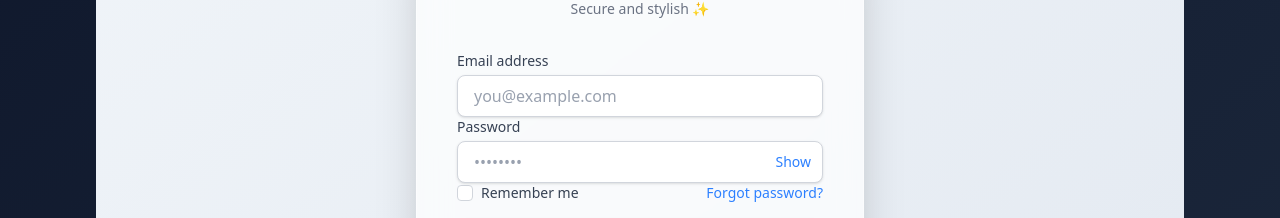
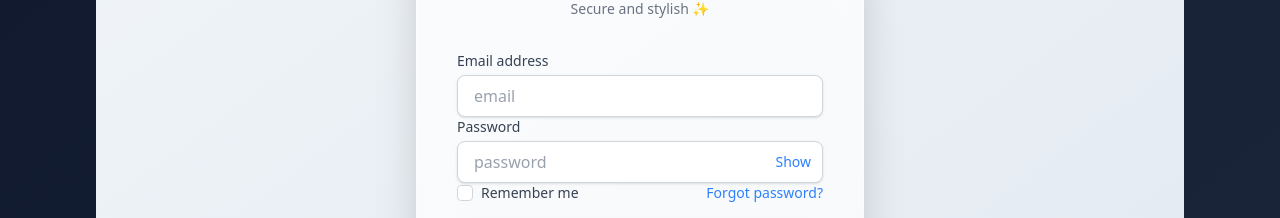
Before and after one commit to GiroeStefanBogdan/rideshare-frontend, a SvelteKit app: page /login in a window 1280 px wide. Shown: the part 331-549 px from the top of the page. Built offline with nearby package versions, Linux system fonts and the light colour scheme.

Commit message:
Change email placeholder

```diff
--- a/src/routes/login/+page.svelte
+++ b/src/routes/login/+page.svelte
@@ -83,7 +83,7 @@
 					bind:value={email}
 					required
 					autocomplete="email"
-					placeholder="you@example.com"
+					placeholder="email"
 					class="w-full rounded-lg border border-gray-300 bg-white px-4 py-2 text-gray-800 shadow-sm transition placeholder:text-gray-400 focus:ring-2 focus:ring-blue-500 focus:outline-none dark:border-gray-600 dark:bg-slate-800 dark:text-white"
 				/>
 			</div>
@@ -103,7 +103,7 @@
 						bind:value={password}
 						required
 						autocomplete="current-password"
-						placeholder="••••••••"
+						placeholder="password"
 						class="w-full rounded-lg border border-gray-300 bg-white px-4 py-2 pr-12 text-gray-800 shadow-sm transition placeholder:text-gray-400 focus:ring-2 focus:ring-blue-500 focus:outline-none dark:border-gray-600 dark:bg-slate-800 dark:text-white"
 					/>
 					<button
```
